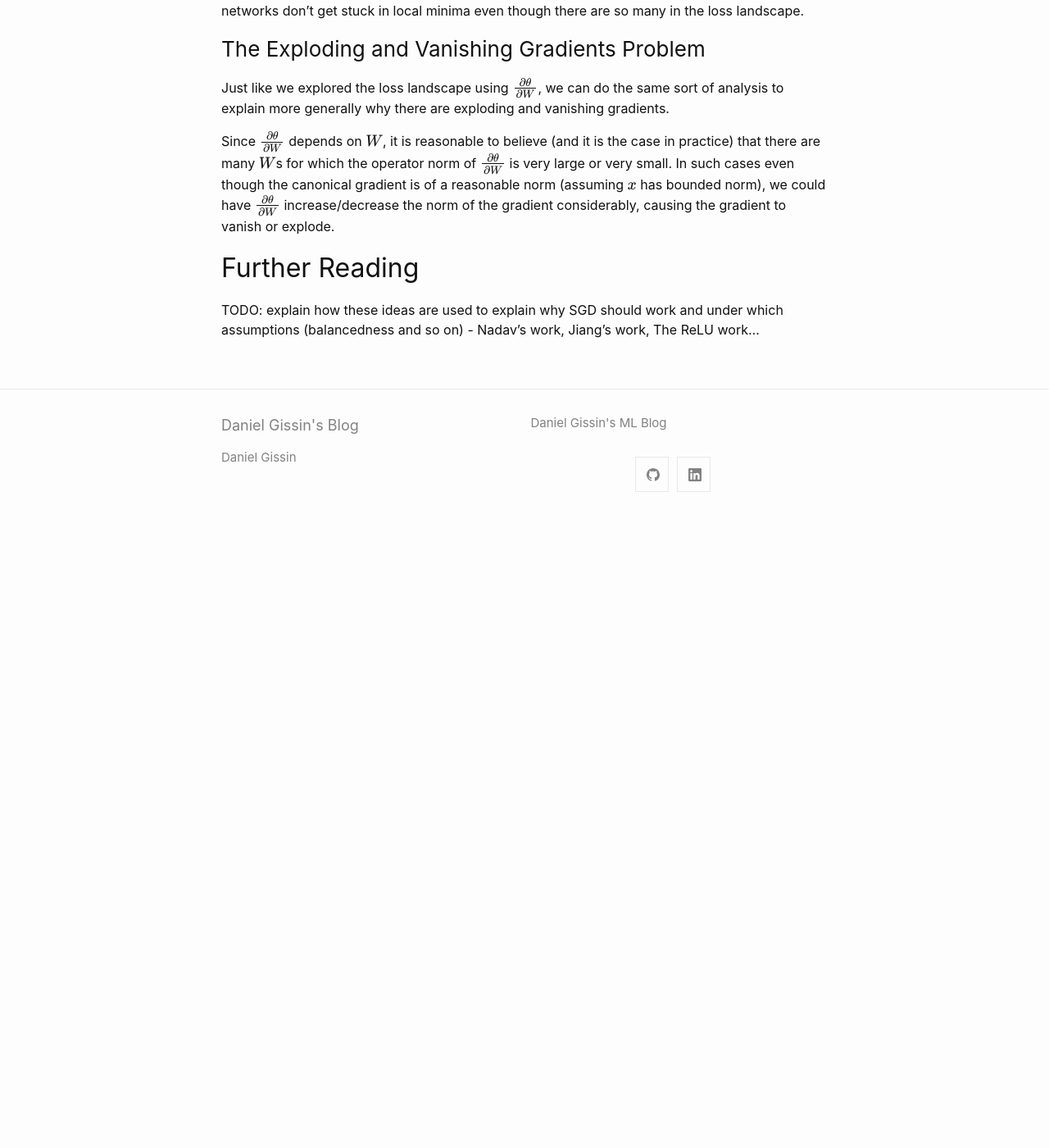
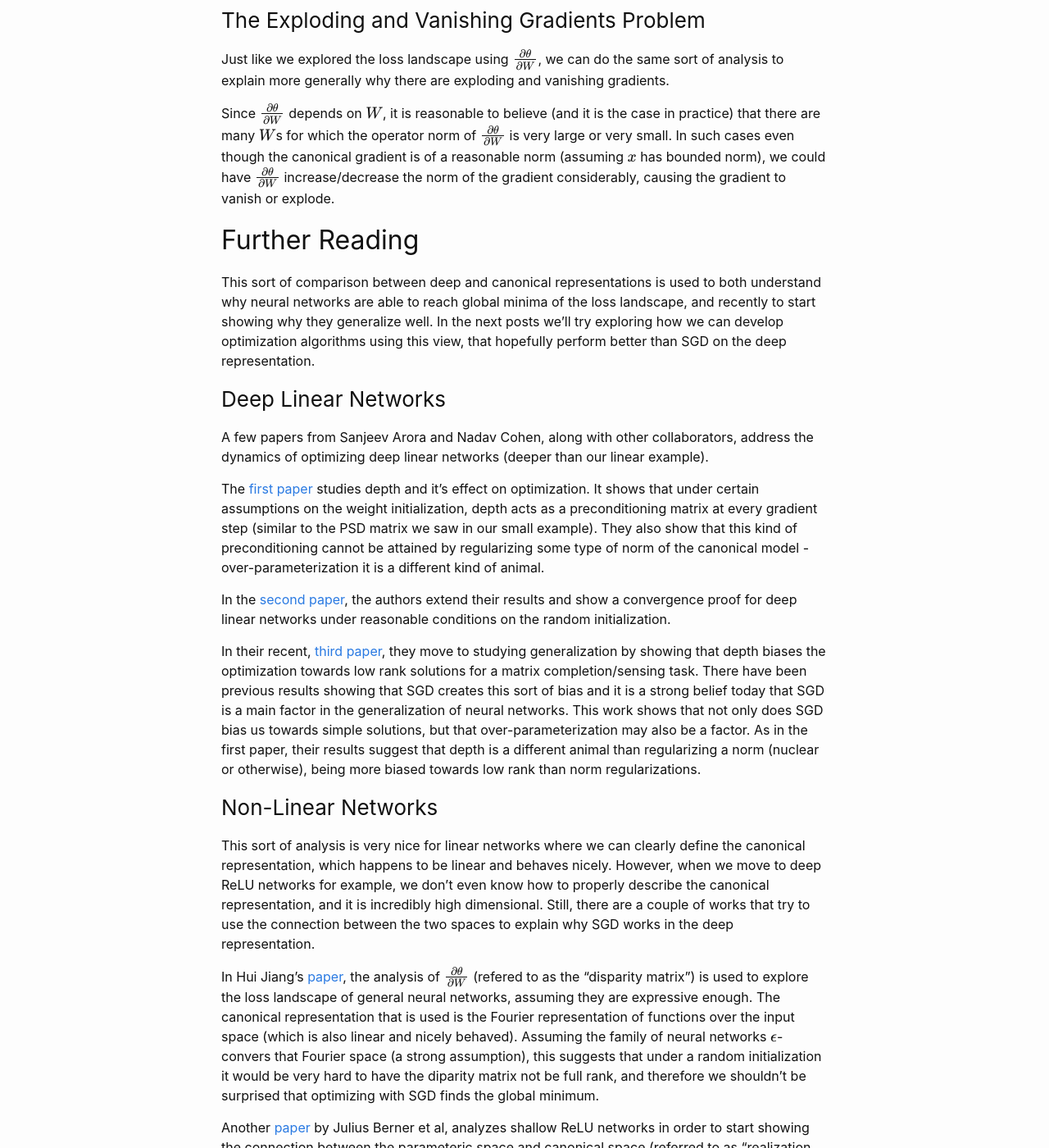
Before and after one commit to dsgissin/blog, a Jekyll site: the page built from _posts/2019-06-12-canonical_spaces_1.markdown, in a window 1280 px wide and 1400 px high, scrolled down 5652 px. Shown: the whole window at 82% size. Built offline with Jekyll 4.4.1, drawn with Linux system fonts in a browser that asks for light colours; formulas are drawn with MathJax 3; before the commit the page ends 6282 px from its top, so only the background shows below that; some of the changed text lies outside the part shown.

Commit message:
First Over-Parameterization post.
Signed-off-by: Daniel <dsgissin@gmail.com>

```diff
--- a/_posts/2019-06-12-canonical_spaces_1.markdown
+++ b/_posts/2019-06-12-canonical_spaces_1.markdown
@@ -137,7 +135,31 @@ Since $$\frac{\partial \theta}{\partial W}$$ depends on $$W$$, it is reasonable
 
 ## Further Reading
 
-TODO: explain how these ideas are used to explain why SGD should work and under which assumptions (balancedness and so on) - Nadav's work, Jiang's work, The ReLU work...
+This sort of comparison between deep and canonical representations is used to both understand why neural networks are able to reach global minima of the loss landscape, and recently to start showing why they generalize well. In the next posts we'll try exploring how we can develop optimization algorithms using this view, that hopefully perform better than SGD on the deep representation.
 
+### Deep Linear Networks
 
-[Jiang]: https://arxiv.org/abs/1903.02140
+A few papers from Sanjeev Arora and Nadav Cohen, along with other collaborators, address the dynamics of optimizing deep linear networks (deeper than our linear example).
+
+The [first paper][Nadav1] studies depth and it's effect on optimization. It shows that under certain assumptions on the weight initialization, depth acts as a preconditioning matrix at every gradient step (similar to the PSD matrix we saw in our small example). They also show that this kind of preconditioning cannot be attained by regularizing some type of norm of the canonical model - over-parameterization it is a different kind of animal.
+
+In the [second paper][Nadav2], the authors extend their results and show a convergence proof for deep linear networks under reasonable conditions on the random initialization.
+
+In their recent, [third paper][Nadav3], they move to studying generalization by showing that depth biases the optimization towards low rank solutions for a matrix completion/sensing task. There have been previous results showing that SGD creates this sort of bias and it is a strong belief today that SGD is a main factor in the generalization of neural networks. This work shows that not only does SGD bias us towards simple solutions, but that over-parameterization may also be a factor. As in the first paper, their results suggest that depth is a different animal than regularizing a norm (nuclear or otherwise), being more biased towards low rank than norm regularizations.
+
+### Non-Linear Networks
+
+This sort of analysis is very nice for linear networks where we can clearly define the canonical representation, which happens to be linear and behaves nicely. However, when we move to deep ReLU networks for example, we don't even know how to properly describe the canonical representation, and it is incredibly high dimensional. Still, there are a couple of works that try to use the connection between the two spaces to explain why SGD works in the deep representation.
+
+In Hui Jiang's [paper][Jiang], the analysis of $$\frac{\partial \theta}{\partial W}$$ (refered to as the "disparity matrix") is used to explore the loss landscape of general neural networks, assuming they are expressive enough. The canonical representation that is used is the Fourier representation of functions over the input space (which is also linear and nicely behaved). Assuming the family of neural networks $$\epsilon$$-convers that Fourier space (a strong assumption), this suggests that under a random initialization it would be very hard to have the diparity matrix not be full rank, and therefore we shouldn't be surprised that optimizing with SGD finds the global minimum.
+
+Another [paper][Julius] by Julius Berner et al, analyzes shallow ReLU networks in order to start showing the connection between the parameteric space and canonical space (referred to as "realization space") for an actual neural network. The main result shows "inverse stability" of the shallow neural network under certain, mild conditions on the weights. Informally, inverse stability is the property such that for a given parameterization $$W$$ and it's corresponding canonical representation $$\theta$$, all close canonical representations to $$\theta$$ have a corresponding parametric representation near $$W$$. Such a property suggests that optimizing in the parameteric space should behave like optimization in the canonical space. Another interesting thing in this paper, is the fact that there is explicit discussion of the fact that while the canonical space is linear (as we saw throughout this blog), shallow ReLU networks aren't expressive enough to fill that entire space. This means that the optimization objective in the canonical space is a convex loss function with a non-convex feasible set of solutions. We'll see another, more digestible example of this in the next blog post.
+
+[^halfspace]: The restriction to the halfspace of $$x$$ is true when $$\eta$$ is infinitesimal, otherwise we can't neglect the $$\eta^{2}$$ term. In such a situation, which is what we see in actual SGD, the learning rate also plays a role in determining the direction of the gradient step. Also, large learning rates could even cause the gradient to step out of the halfspace of the canonical gradient, leading to a gradient step negatively correlated to the canonical one.
+[^kernel]: Note that a linear canonical space is relevant for any kernel function simply by looking at the reproducing Hilbert space of the kernel. This means that we can mostly be safe in saying that there is some canonical representation which is linear. This space may be infinite-dimensional, but let's not worry about that too much for now...
+
+[Jiang]: https://arxiv.org/pdf/1903.02140.pds
+[Nadav1]: https://arxiv.org/pdf/1802.06509.pdf
+[Nadav2]: https://arxiv.org/pdf/1810.02281.pdf
+[Nadav3]: https://arxiv.org/pdf/1905.13655.pdf
+[Julius]: https://arxiv.org/pdf/1905.09803.pdf
```
Also changed, not shown: other parts of _posts/2019-06-12-canonical_spaces_1.markdown (+2 -4 lines).
